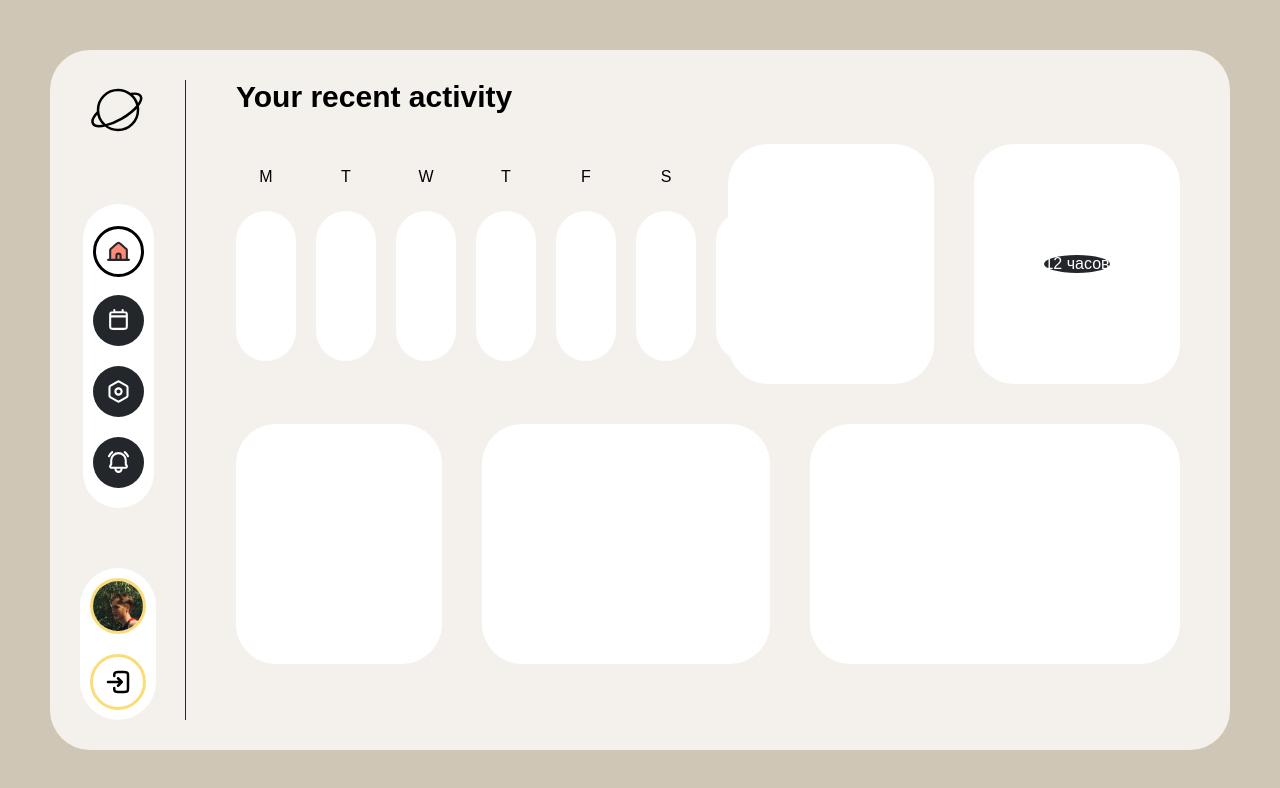
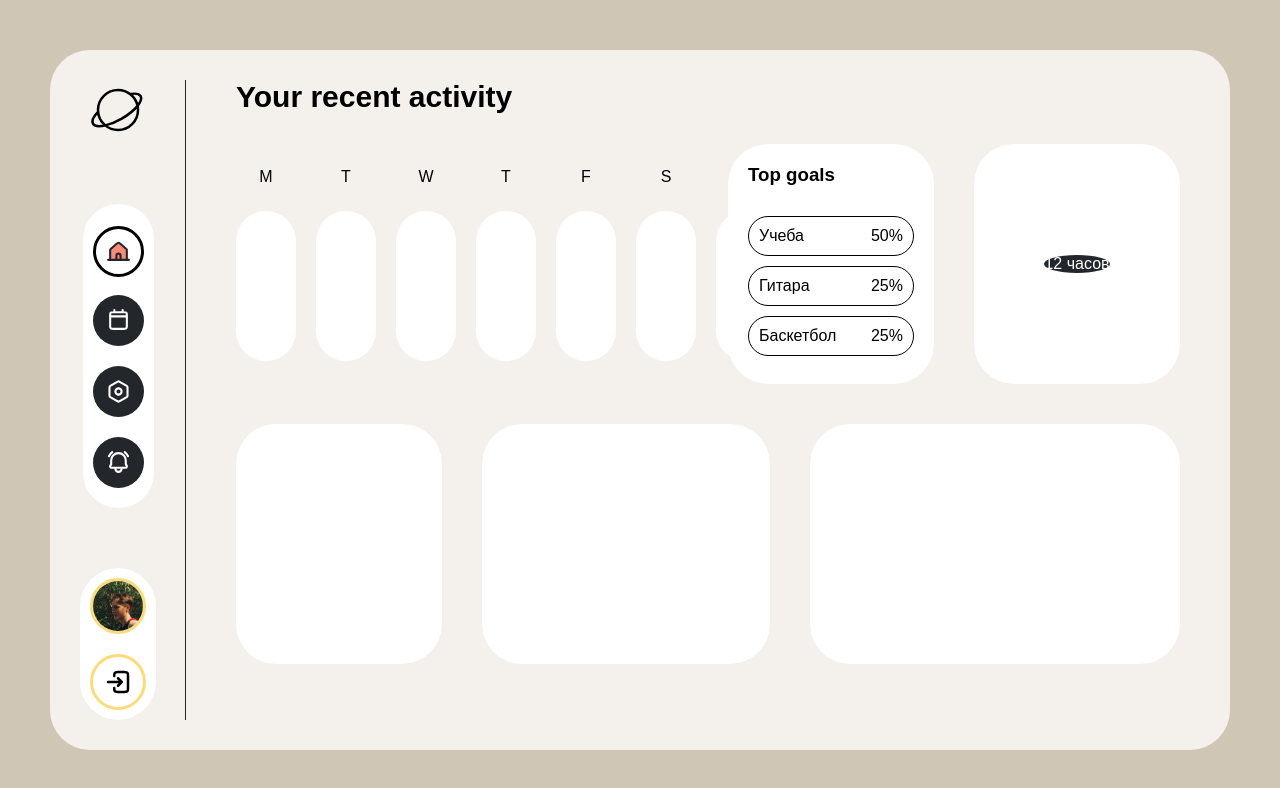
Before and after one commit to ManuW7/GoalTracker, a React (Vite) app: page / in a window 1280 px wide. Shown: the top 788 px of the page. Built offline with nearby package versions, Linux system fonts and the light colour scheme.

Commit message:
add topGoals static structure

```diff
--- a/src/components/TopGoalsWidget.tsx
+++ b/src/components/TopGoalsWidget.tsx
@@ -1,7 +1,25 @@
 import "./topGoalsWidget.css";
 
 function TopGoalsWidget() {
-  return <div className="topGoalsWidgetDiv"></div>;
+  return (
+    <div className="topGoalsWidgetDiv">
+      <h3>Top goals</h3>
+      <div className="goalsContainer">
+        <div className="goal">
+          <p className="goalName">Учеба</p>
+          <p className="goalPercent">50%</p>
+        </div>
+        <div className="goal">
+          <p className="goalName">Гитара</p>
+          <p className="goalPercent">25%</p>
+        </div>
+        <div className="goal">
+          <p className="goalName">Баскетбол</p>
+          <p className="goalPercent">25%</p>
+        </div>
+      </div>
+    </div>
+  );
 }
 
 export default TopGoalsWidget;
--- a/src/components/topGoalsWidget.css
+++ b/src/components/topGoalsWidget.css
@@ -3,4 +3,23 @@
   grid-row: 1;
   background-color: white;
   border-radius: 40px;
+  padding: 20px;
 }
+
+.goalsContainer {
+  display: flex;
+  flex-direction: column;
+  flex-wrap: wrap;
+  margin-top: 30px;
+  gap: 10px;
+}
+
+.goal {
+  width: 100%;
+  border: 1px solid black;
+  padding: 10px;
+  border-radius: 40px;
+  display: flex;
+  align-items: center;
+  justify-content: space-between;
+}
```
